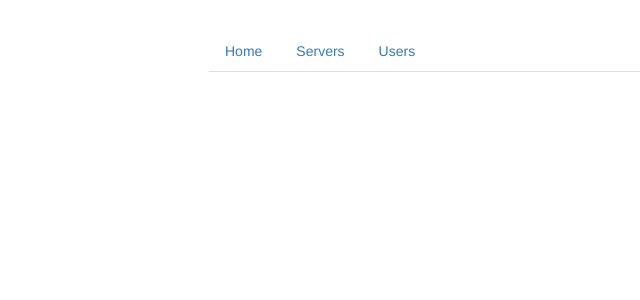
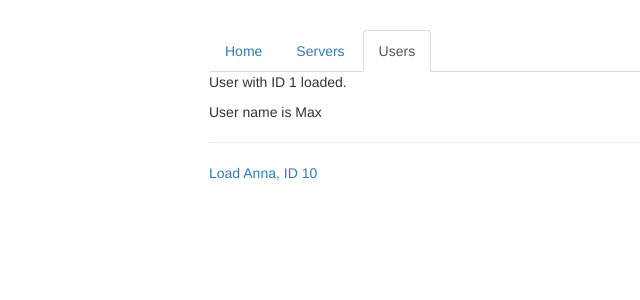
Before and after one commit to jwkuchta/angular-udemy-routing, an Angular app: page /users/1/Max in a window 1280 px wide. Before the commit this address led to /. Shown: the top 300 px of the page, without its empty margins (56-696 px from the left). Built offline with nearby package versions, Linux system fonts and the light colour scheme.

Commit message:
params and Subscription for individual user loading

```diff
--- a/src/app/app.module.ts
+++ b/src/app/app.module.ts
@@ -16,7 +16,7 @@ import { ServersService } from './servers/servers.service';
 const appRoutes: Routes = [
   { path: '', component: HomeComponent},
   { path: 'users', component: UsersComponent },
-  { path: 'users/:id', component: UserComponent},
+  { path: 'users/:id/:name', component: UserComponent},
   { path: 'servers', component: ServersComponent}
 ]
 
--- a/src/app/users/user/user.component.html
+++ b/src/app/users/user/user.component.html
@@ -1,2 +1,5 @@
-<p>User with ID _ID_ loaded.</p>
-<p>User name is _NAME_</p>
+<p>User with ID {{ user.id }} loaded.</p>
+<p>User name is {{ user.name }}</p>
+<hr>
+
+<a [routerLink]="['/users', 10, 'Anna']">Load Anna, ID 10</a>
--- a/src/app/users/user/user.component.ts
+++ b/src/app/users/user/user.component.ts
@@ -1,16 +1,37 @@
-import { Component, OnInit } from '@angular/core';
+import { Component, OnInit, OnDestroy } from '@angular/core';
+import { ActivatedRoute, Params } from '@angular/router';
+import { Subscription } from 'rxjs';
 
 @Component({
   selector: 'app-user',
   templateUrl: './user.component.html',
   styleUrls: ['./user.component.css']
 })
-export class UserComponent implements OnInit {
+export class UserComponent implements OnInit, OnDestroy {
   user: {id: number, name: string};
+  paramsSubscription: Subscription
 
-  constructor() { }
+  // currently loaded route, so we can go to the user by id
+  constructor(private route: ActivatedRoute) { }
 
   ngOnInit() {
+    // snapshot is ok for the first render
+    this.user = {
+      id: this.route.snapshot.params['id'],
+      name: this.route.snapshot.params['name']
+    }
+    // Observable - gets executed when the user object changes
+    this.paramsSubscription = this.route.params.subscribe(
+      (params: Params) => {
+        this.user.id = params['id'],
+        this.user.name = params['name']
+      }
+    )
+  }
+
+  //  optional. Angular cleans up Observables, unless they are your own
+  ngOnDestroy() {
+    this.paramsSubscription.unsubscribe()
   }
 
 }
```
